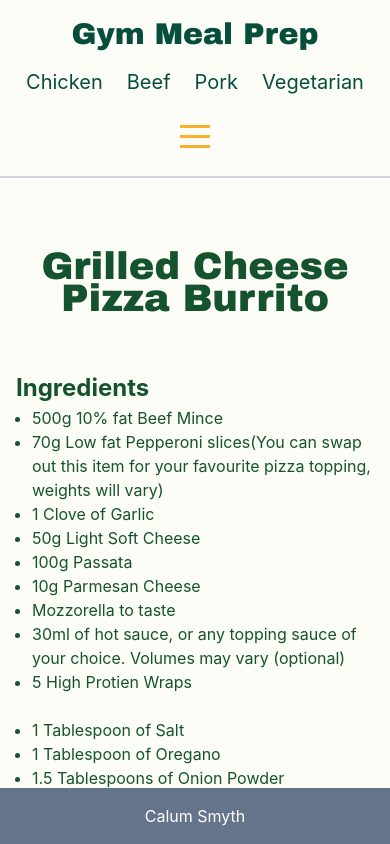
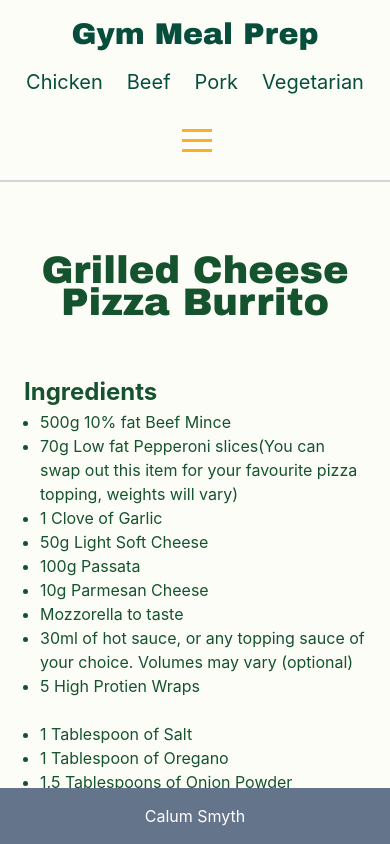
Before and after one commit to calumsmyth/gmpv, a React (Vite) app: page /GrilledCheesePizzaBurrito in a window 390 px wide. Shown: the top 844 px of the page. Built offline with nearby package versions, Linux system fonts and the light colour scheme; the HTML template or start-up script is replaced by a standard one.

Commit message:
Corrected Hamburger Menu display for mobile

```diff
--- a/src/App.jsx
+++ b/src/App.jsx
@@ -2,7 +2,6 @@ import { useState } from 'react'
 import {BrowserRouter as Router} from 'react-router-dom';
 import './App.css'
 import Header from './components/Header';
-import Navbar from './components/Navbar';
 import MyRoutes from './components/routing/MyRoutes';
 import Footer from './components/Footer';
 
@@ -12,7 +11,7 @@ function App() {
   return (
     <Router>
       <Header />
-      <section className = "content text-green-900 mb-10 mt-10">
+      <section className = "content text-green-900 mb-10 mt-10 ml-2 mr-2">
         <MyRoutes />
       </section>
       <Footer />
--- a/src/components/HamburgerMenu.jsx
+++ b/src/components/HamburgerMenu.jsx
@@ -7,13 +7,14 @@ const HamburgerMenu = () => {
 
     const navLinks = [
         { to: "/", label: "Home" },
+        { to: "/GrilledCheesePizzaBurrito", label: "Grilled Cheese Pizza Burrito"},
         { to: "/BeefRagu", label: "Beef Ragu" },
         { to: "/CheesyTaco", label: "Cheesy Taco" },
         { to: "/ChickenChorizoJambalaya", label: "Chicken Chorizo Jambalaya" },
         { to: "/HighProtienOmletteWrap", label: "High Protein Omlette Wrap" },
         { to: "/PeriChickenHalloumi", label: "Peri Chicken Halloumi" },
-        { to: "/SausageCanneliniRagu", label: "Sausage Cannelini Ragu" },
-        { to: "/GrilledCheesePizzaBurrito", label: "Grilled Cheese Pizza Burrito"}
+        { to: "/SausageCanneliniRagu", label: "Sausage Cannelini Ragu" }
+
     ]
 
     const handleToggle = () =>{
--- a/src/index.css
+++ b/src/index.css
@@ -32,14 +32,26 @@ h2 {
 
 .hamburger-wrapper {
   position: relative;
-  color: purple;
+  display: flex;
+  justify-content: flex-end;
+  align-items: center;
 }
+
+.hamburger-icon-container {
+  padding-top: 1vw;
+  padding-left: 1vw;
+}
+
+
 
 .mobile-nav-menu{
   position: absolute;
   top: 100%;
   right: 0px;
-  width: 280px;
+  display: flex;
+  flex-direction: column;
+  align-items: center;
+  width: max-content;
   z-index: 1000;
   background-color: #fdfdf8;
   border-radius: 14px;
@@ -48,13 +60,34 @@ h2 {
 }
 
 .mobile-nav-link {
-  display: block;
+  display: inline-block;
+  width:240px;
   color: black;
+  font-weight: bold;
   padding: 6px;
   margin: 10px;
   background: rgb(250, 177, 41);
   border: 2px solid black;
   border-radius: 14px;
   text-align: center;
+  box-shadow: 0px 0px 10px rgba(2, 2, 2, 0.8);
+  transition: all 0.4s ease;
+}
 
+  .mobile-nav-link:hover {
+    transform: scale(1.1);
+    background: rgb(252, 222, 168)
+  }
+
+
+@media (max-width: 1023px) {
+  .hamburger-wrapper {
+    justify-content: center;
+    }
+
+  .mobile-nav-menu {
+    right: auto;
+    left: 50%;
+    transform: translateX(-50%);
+  }
 }
```
